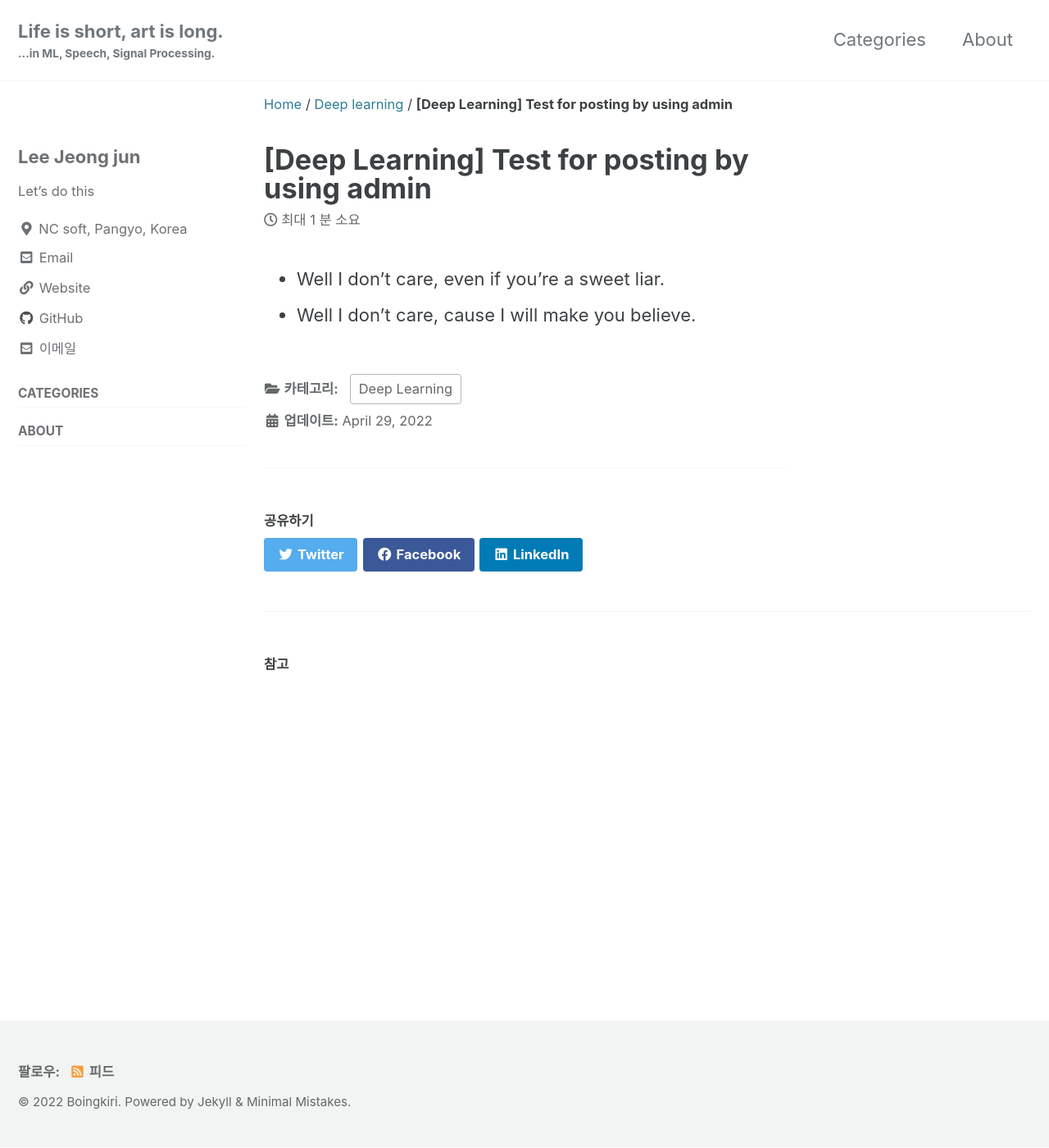
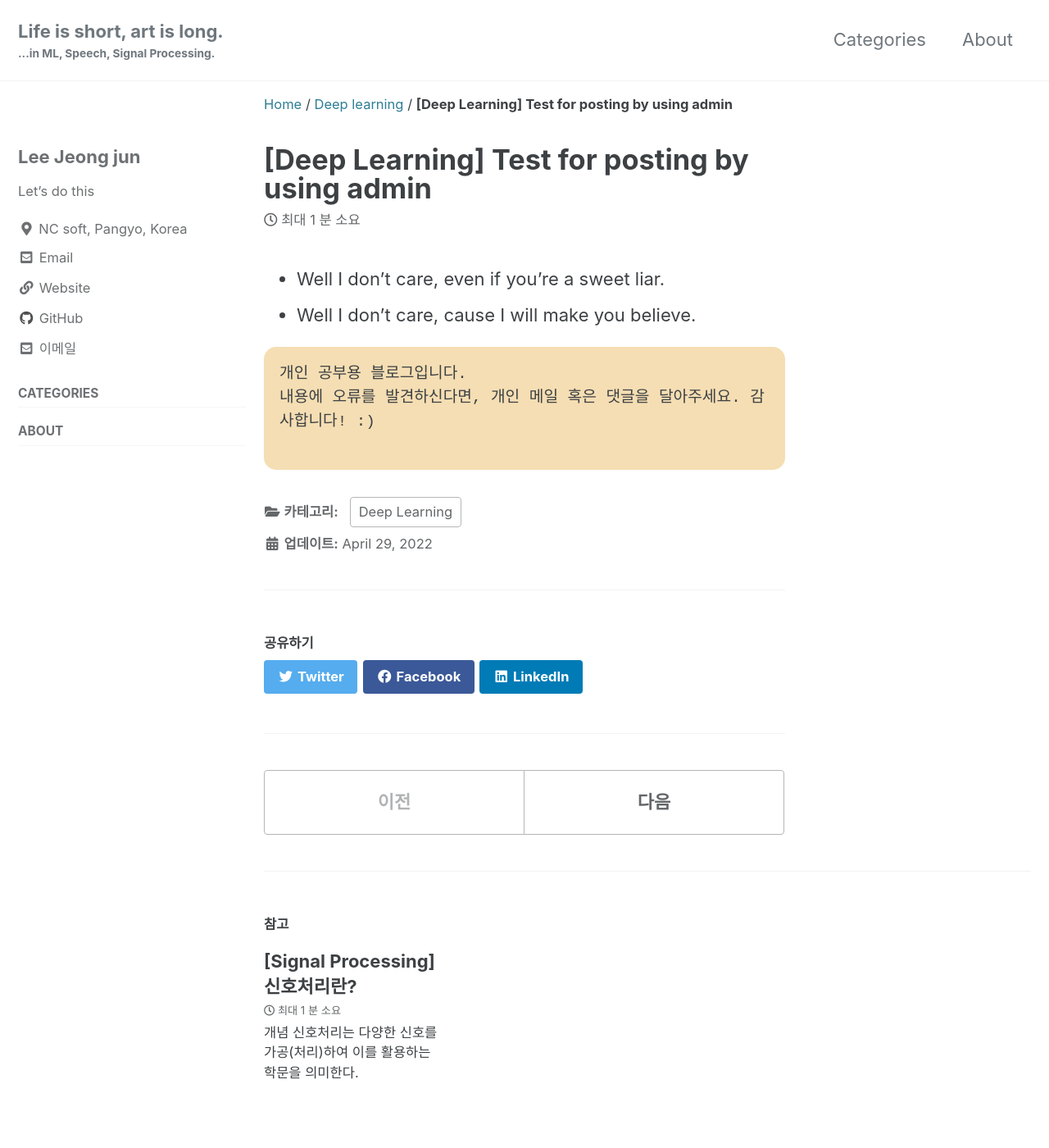
Before and after one commit to boingkiri/boingkiri.github.io, a Jekyll site: the page built from _posts/2022-04-29-test-for-posting-by-using-admin.md, in a window 1280 px wide and 1400 px high. Shown: the whole window at 82% size. Built offline with Jekyll 4.4.1, drawn with Linux system fonts in a browser that asks for light colours; cached includes are drawn as plain includes; some web fonts are replaced.

Commit message:
minor detail

```diff
--- a/_config.yml
+++ b/_config.yml
@@ -284,6 +284,7 @@ defaults:
       path: ""
     values:
       author_profile: true
+      studying: true
       sidebar:
         nav: "main"
 
@@ -297,8 +298,10 @@ defaults:
       read_time: true
       comments: # true
       share: true
+      studying: true
       related: true
       category: null
+
 
   # _pages
   - scope:
--- /dev/null
+++ b/_posts/2022-04-30-WIP.md
@@ -0,0 +1,17 @@
+---
+title: "[Signal Processing] 신호처리란?"
+category:
+    - "Signal Processing"
+---
+
+
+
+# 개념
+신호처리는 다양한 신호를 가공(처리)하여 이를 활용하는 학문을 의미한다.
+
+크게 아날로그 신호처리와 디지털 신호처리로 나뉘어지지만, 오늘날의 신호처리는 디지털 신호처리를 의미한다.[^1]
+
+본
+
+---
+[^1]: [네이버 지식백과 - 신호처리](https://terms.naver.com/entry.naver?cid=44414&docId=2073329&categoryId=44414)
```
